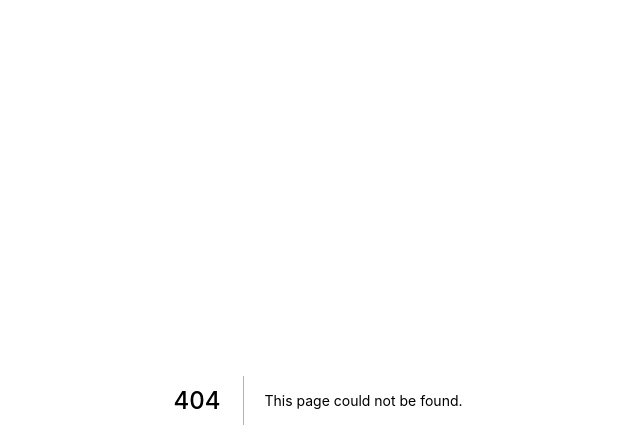
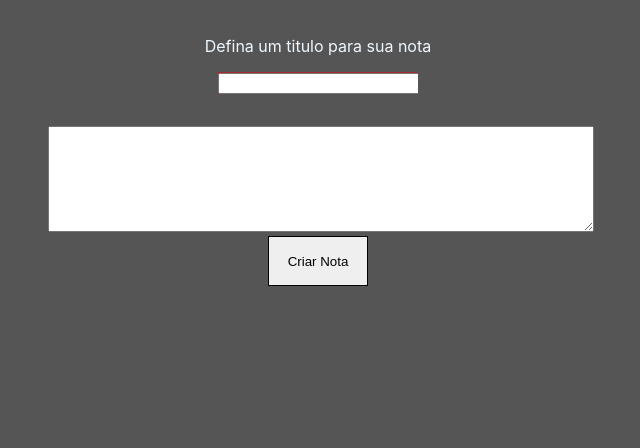
Before and after one commit to GabrielMessiasdaRosa/bloco-de-notas, a Next.js app: page /src/component/RegisterForm in a window 1280 px wide. Before the commit this address had no page. Shown: the top 448 px of the page, without its empty margins (322-962 px from the left). Built offline with nearby package versions, Linux system fonts and the light colour scheme.

Commit message:
Aprendendo a organizar os arquivos e utilizar o css com React e Next.js

```diff
--- /dev/null
+++ b/globalStyles.css
@@ -0,0 +1,12 @@
+body {
+  font-family: "SF Pro Text", "SF Pro Icons", "Helvetica Neue", "Helvetica",
+    "Arial", sans-serif;
+  padding: 20px 20px 60px;
+  max-width: 680px;
+  margin: 0 auto;
+  background-color: rgba(0, 0, 0, 0.666);
+  color: aliceblue;
+}
+li {
+  list-style-type: none;
+}
--- a/package.json
+++ b/package.json
@@ -1,9 +1,9 @@
 {
   "name": "bloco-de-notas",
   "version": "1.0.0",
-  "main": "index.js",
+  "main": "index.jsx",
   "scripts": {
-    "vailafilhao": "next dev"
+    "localhost": "next dev"
   },
   "repository": {
     "type": "git",
@@ -21,6 +21,5 @@
     "react": "^17.0.2",
     "react-dom": "^17.0.2"
   },
-  "devDependencies": {},
   "description": ""
 }
--- /dev/null
+++ b/pages/_app.js
@@ -0,0 +1,6 @@
+import "../globalStyles.css";
+
+// This default export is required in a new `pages/_app.js` file.
+export default function globalStyles({ Component, pageProps }) {
+  return <Component {...pageProps} />;
+}
--- /dev/null
+++ b/pages/src/component/RegisterForm.jsx
@@ -0,0 +1,23 @@
+import React, { Component } from "react";
+import styles from "./registerForm.module.css";
+class RegisterForm extends Component {
+  render() {
+    return (
+      <form className={styles.formStyle}>
+        <div className={styles.titleBoxStyle}>
+          <p>Defina um titulo para sua nota</p>
+        </div>
+        <div className={styles.inputBoxStyle}>
+          <input className={styles.inputTitleStyle} />
+        </div>
+
+        <div className={styles.textAreaBoxStyle}>
+          <textarea className={styles.textAreaStyle}></textarea>
+        </div>
+
+        <button className={styles.createNoteBtnStyle}>Criar Nota</button>
+      </form>
+    );
+  }
+}
+export default RegisterForm;
--- /dev/null
+++ b/pages/src/component/notesList.module.css
@@ -0,0 +1,3 @@
+.cardNotesBoxStyle {
+  margin: auto;
+}
--- /dev/null
+++ b/pages/src/component/registerForm.module.css
@@ -0,0 +1,35 @@
+.formStyle {
+  width: 540px;
+  height: 300px;
+  margin: auto;
+}
+.titleBoxStyle {
+  text-align: center;
+  margin: auto;
+}
+.inputBoxStyle {
+  width: 200px;
+  height: auto;
+  overflow: hidden;
+  margin: auto;
+  background-color: brown;
+}
+.inputTitleStyle {
+  width: 200px;
+}
+
+.textAreaBoxStyle {
+  padding-top: 2em;
+}
+
+.textAreaStyle {
+  width: 540px;
+  height: 100px;
+}
+.createNoteBtnStyle {
+  width: 100px;
+  height: 50px;
+  display: block;
+  margin: auto;
+  border: 1px black solid;
+}
```
Also changed, not shown: pages/index.jsx (+13 -18 lines), pages/src/component/Button.jsx (deleted, +0 -21 lines), pages/src/component/NotesList.jsx (added, +20 -0 lines), pages/src/component/button.module.css (deleted, +0 -7 lines), 1 other file (tests, documents, lock files or other folders).
